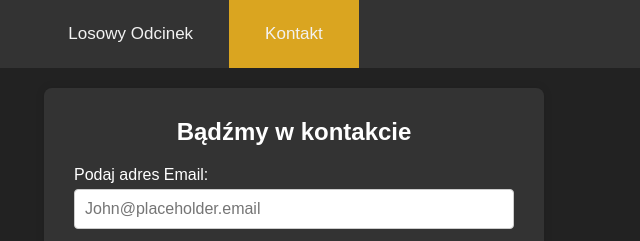
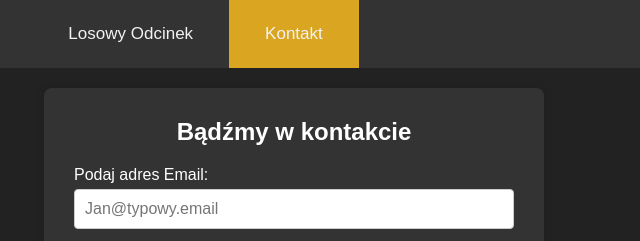
Before and after one commit to kpolchl/Aplikacje-webowe, a plain HTML site: page docs/kontakt.html in a window 1280 px wide. Shown: the top 241 px of the page, 346-986 px from the left. Drawn offline with Linux system fonts and the light colour scheme.

Commit message:
exen smaller change

```diff
--- a/docs/kontakt.html
+++ b/docs/kontakt.html
@@ -68,7 +68,7 @@
         <form action="#" method="post">
             <div class="form-group">
                 <label for="email">Podaj adres Email:</label>
-                <input type="email" id="email" name="email" placeholder="John@placeholder.email" required>
+                <input type="email" id="email" name="email" placeholder="Jan@typowy.email" required>
             </div>
 
             <div class="form-group">
```
